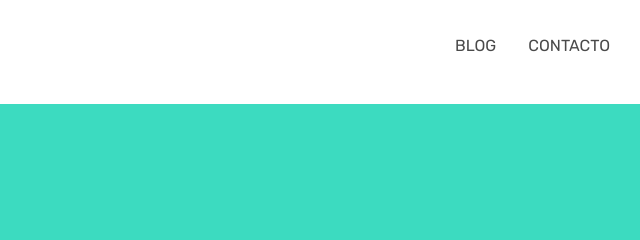
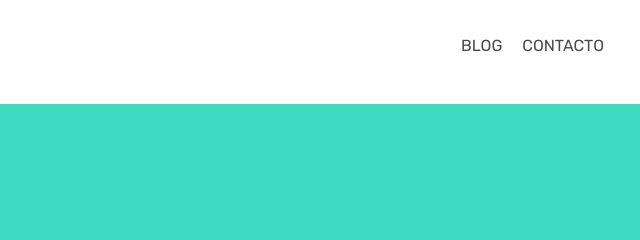
Before and after one commit to Adalab/modulo-1-evaluacion-intermedia-moniLamas, a plain HTML site: page index.html in a window 1280 px wide. Shown: the top 240 px of the page, 640-1280 px from the left. Drawn offline with Linux system fonts and the light colour scheme.

Commit message:
change padding .link

```diff
--- a/styles/main.css
+++ b/styles/main.css
@@ -26,7 +26,7 @@ html {
 .nav-bar {
     width: 155px;
     display: flex;
-    justify-content: space-between;
+    justify-content: center;
     margin: 0 auto 13px auto;
     text-transform: uppercase;
     font-size: 16px;
@@ -35,6 +35,7 @@ html {
 .link {
     text-decoration: none;
     color: var(--gray-color);
+    padding: 0px 10px 13px 10px;
 }
 
 .container {
```
